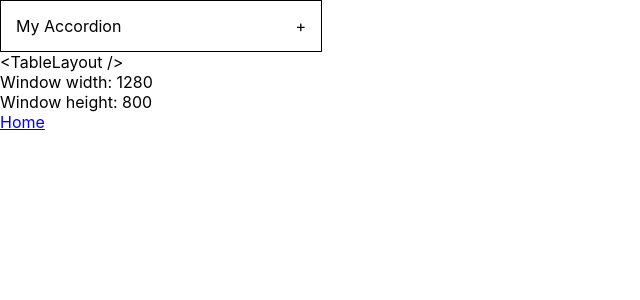
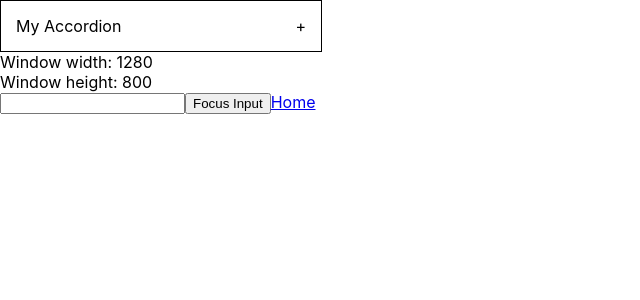
Before and after one commit to ib-sundeep/react-classes, a React (Create React App) app: page /best-practices in a window 1280 px wide. Shown: the top 300 px of the page, without its empty margins (0-640 px from the left). Built offline with nearby package versions, Linux system fonts and the light colour scheme.

Commit message:
code from class 16-12-2022 part 3

```diff
--- a/src/components/ReduxAddToCart/ReduxAddToCart.jsx
+++ b/src/components/ReduxAddToCart/ReduxAddToCart.jsx
@@ -1,5 +1,6 @@
 import React from 'react';
 import { useDispatch, useSelector } from 'react-redux';
+
 import { addToCart, removeFromCart } from '../../store';
 
 function AddToCart({ product }) {
--- a/src/index.js
+++ b/src/index.js
@@ -7,6 +7,7 @@ import App from './App';
 import './index.css';
 // import store from './store';
 import store from './store/index.js';
+import isItNumber, { isEven, isOdd, NUM_PRODUCTS } from './util';
 
 // console.log('Multiple reducers', store1.getState());
 
@@ -28,4 +29,10 @@ root.render(
   </BrowserRouter>
 );
 
+console.log(
+  isOdd(3), isOdd(4), isEven(3), isEven(4),
+  isItNumber(1), isItNumber('2'),
+  NUM_PRODUCTS
+);
+
 // We will start at 9:05pm
--- a/src/pages/BestPracticesPage/BestPracticesPage.jsx
+++ b/src/pages/BestPracticesPage/BestPracticesPage.jsx
@@ -1,4 +1,5 @@
 import React, { useEffect, useState } from 'react';
+import { useRef } from 'react';
 import { Link } from 'react-router-dom';
 
 import Accordion from '../../components/Accordion';
@@ -16,9 +17,16 @@ const list = [
 // <Component>My children</Component>
 function BestPracticesPage() {
   const { width, height } = useWindowSize();
+  const divRef = useRef();
+  const inputRef = useRef();
+
+  useEffect(() => {
+    const divFromId = document.getElementById('my-div');
+    console.log(divRef.current, divFromId);
+  })
 
   return (
-    <div>
+    <>
       <Accordion heading="My Accordion">
         <ul>
           {list.map((item, index) => <li key={index}>{item}</li>)}
@@ -30,13 +38,14 @@ function BestPracticesPage() {
           {list.map((item, index) => <li key={index}>{item}</li>)}
         </Accordion>
       </Accordion>
-      {width > 580 ? '<TableLayout />' : '<MobileLayout />'}
-      <div>
+      <div id="my-div" ref={divRef}>
         <div>Window width: {width}</div>
         <div>Window height: {height}</div>
       </div>
+      <input ref={inputRef} />
+      <button onClick={() => inputRef.current.focus()}>Focus Input</button>
       <Link to="/">Home</Link>
-    </div>
+    </>
   );
 }
 
--- /dev/null
+++ b/src/util.js
@@ -0,0 +1,13 @@
+export const NUM_PRODUCTS = 10;
+
+export function isEven(number) {
+  return (number % 2) === 0;
+}
+
+export function isOdd(number) {
+  return !isEven(number);
+}
+
+export default function isNumber(number) {
+  return typeof number === 'number';
+}
```
Also changed, not shown: src/components/Accordion/Accordion.jsx (+10 -0 lines).
